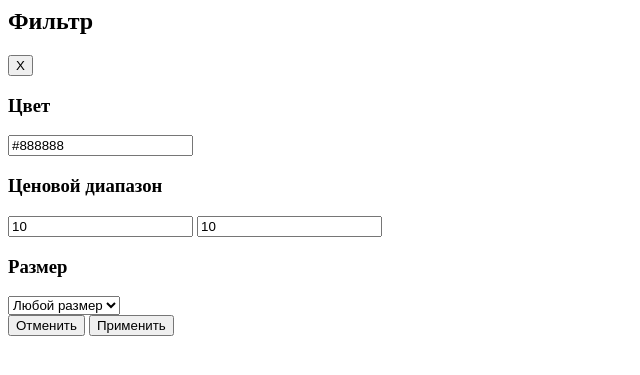
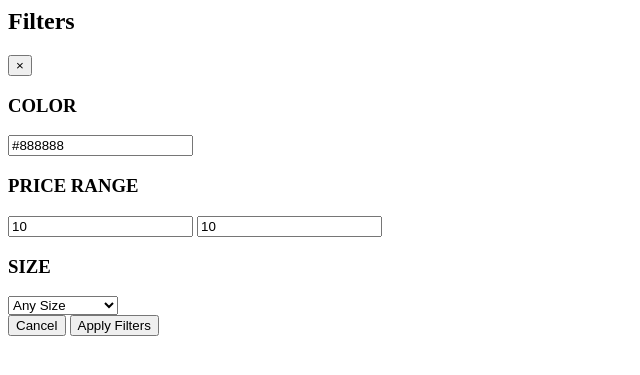
Before and after one commit to trauringetag/onlineshop, a Django app: template main/templates/main/filter_modal.html in a window 1280 px wide. Shown: the top 375 px of the page, without its empty margins (0-640 px from the left). Run offline with Django 5.2, Linux system fonts and the light colour scheme; the template is opened without the code that fills it: most values are stand-ins (such as "Sample title", 1, 10 or a date in 2020); parts of the project's set-up code (start-up, migrations or seed data) failed here and were passed over.

Commit message:
Перезагрузка бэкапа html-шаблонов

```diff
--- a/main/templates/main/base.html
+++ b/main/templates/main/base.html
@@ -1,6 +1,6 @@
 {% load static %}
 <!DOCTYPE html>
-<html lang="en">
+<html lang="ru">
 <head>
     <meta charset="UTF-8">
     <meta name="viewport" content="width=device-width, initial-scale=1.0">
--- a/main/templates/main/filter_modal.html
+++ b/main/templates/main/filter_modal.html
@@ -1,9 +1,9 @@
 <div class="p-6">
     <div class="flex justify-between items-center mb-6">
-        <h2 class="text-xl font-bold tracking-tight text-gray-900">Фильтр</h2>
+        <h2 class="text-xl font-bold tracking-tight text-gray-900 uppercase">Filters</h2>
         <button class="text-gray-600 hover:text-gray-900"
                 onclick="document.getElementById('filter-modal').classList.add('hidden')">
-            X
+            ×
         </button>
     </div>
 
@@ -13,35 +13,37 @@
         <input type="hidden" name="q" value="{{ filter_params.q|default:'' }}">
 
         <div class="space-y-6">
-
+            <!-- Color -->
             <div>
-                <h3 class="text-sm font-medium text-gray-900 mb-3">Цвет</h3>
+                <h3 class="text-sm font-medium text-gray-900 mb-3">COLOR</h3>
                 <input type="text"
                        name="color"
                        value="{{ filter_params.color|default:'' }}"
-                       class="w-full border border-gray-300 py-2 px-3 text-sm focus:outline-none focus:border-gray-900">
+                       class="w-full border border-gray-300 py-2 px-3 text-sm uppercase focus:outline-none focus:border-gray-900">
             </div>
 
+            <!-- Price Range -->
             <div>
-                <h3 class="text-sm font-medium text-gray-900 mb-3">Ценовой диапазон</h3>
+                <h3 class="text-sm font-medium text-gray-900 mb-3">PRICE RANGE</h3>
                 <div class="grid grid-cols-2 gap-4">
                     <input type="number"
                            name="min_price"
                            value="{{ filter_params.min_price|default:'' }}"
                            placeholder="Min"
-                           class="border border-gray-300 py-2 px-3 text-sm focus:outline-none focus:border-gray-900">
+                           class="border border-gray-300 py-2 px-3 text-sm uppercase focus:outline-none focus:border-gray-900">
                     <input type="number"
                            name="max_price"
                            value="{{ filter_params.max_price|default:'' }}"
                            placeholder="Max"
-                           class="border border-gray-300 py-2 px-3 text-sm focus:outline-none focus:border-gray-900">
+                           class="border border-gray-300 py-2 px-3 text-sm uppercase focus:outline-none focus:border-gray-900">
                 </div>
             </div>
 
+            <!-- Size -->
             <div>
-                <h3 class="text-sm font-medium text-gray-900 mb-3">Размер</h3>
-                <select name="size" class="w-full border border-gray-300 py-2 px-3 text-sm focus:outline-none focus:border-gray-900">
-                    <option value="">Любой размер</option>
+                <h3 class="text-sm font-medium text-gray-900 mb-3">SIZE</h3>
+                <select name="size" class="w-full border border-gray-300 py-2 px-3 text-sm uppercase focus:outline-none focus:border-gray-900">
+                    <option value="">Any Size</option>
                     {% for size in sizes %}
                     <option value="{{ size.name }}" {% if filter_params.size == size.name %}selected{% endif %}>
                         {{ size.name|upper }}
@@ -50,15 +52,16 @@
                 </select>
             </div>
 
+            <!-- Form Actions -->
             <div class="flex justify-between">
                 <button type="button"
-                        class="border border-gray-300 py-2 px-4 text-sm font-medium hover:border-gray-900 transition-colors"
+                        class="border border-gray-300 py-2 px-4 text-sm font-medium uppercase hover:border-gray-900 transition-colors"
                         onclick="document.getElementById('filter-modal').classList.add('hidden')">
-                    Отменить
+                    Cancel
                 </button>
                 <button type="submit"
-                        class="bg-black text-white py-2 px-4 text-sm font-medium hover:bg-gray-800 transition-colors">
-                    Применить
+                        class="bg-black text-white py-2 px-4 text-sm font-medium uppercase hover:bg-gray-800 transition-colors">
+                    Apply Filters
                 </button>
             </div>
         </div>
--- a/main/templates/main/home_content.html
+++ b/main/templates/main/home_content.html
@@ -1,10 +1,11 @@
+<!-- Home content for HTMX requests -->
 <main class="mx-auto px-4 sm:px-6 lg:px-8 py-8">
     <div class="text-center py-20">
         <h2 class="text-4xl font-bold tracking-tight text-gray-900 mb-4">
-            Онлайн-магазин
+            ENFANTS RICHES DÉPRIMÉS
         </h2>
         <p class="text-lg text-gray-600 mb-8">
-            Выберите категорию, чтобы просмотреть нашу коллекцию
+            Select a category to browse our collection
         </p>
         <div class="grid grid-cols-1 md:grid-cols-2 gap-6 max-w-2xl mx-auto">
             {% for category in categories %}
--- a/main/templates/main/search_button.html
+++ b/main/templates/main/search_button.html
@@ -2,6 +2,6 @@
         hx-get="{% url 'main:catalog_all' %}?show_search=true"
         hx-target="#search-wrapper, #mobile-search-wrapper"
         hx-swap="innerHTML"
-        class="text-sm font-medium hover:text-gray-600">
-    Поиск
+        class="text-sm font-medium uppercase hover:text-gray-600">
+    SEARCH
 </button>
```
Also changed, not shown: main/templates/main/catalog.html (+18 -16 lines), main/templates/main/search_input.html (+4 -4 lines).
